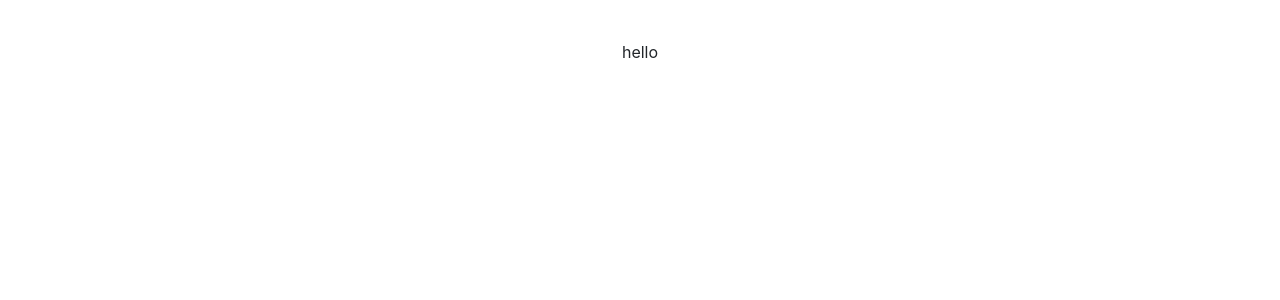
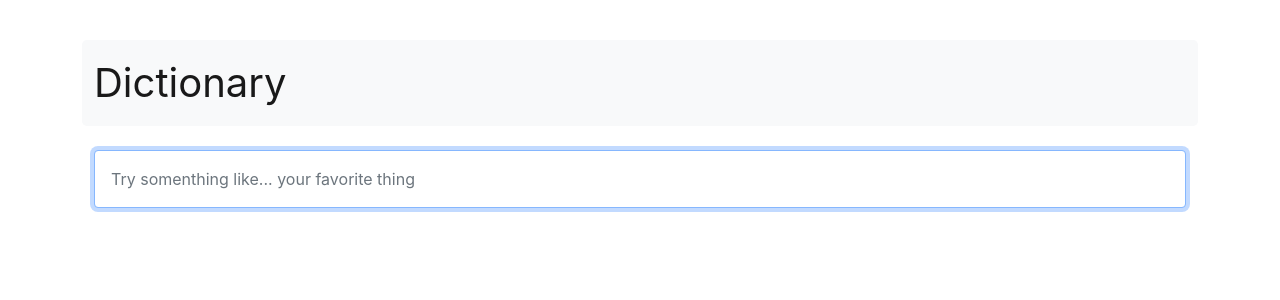
Before and after one commit to casnafu/dictionary-react, a React (Create React App) app: page / in a window 1280 px wide. Shown: the top 300 px of the page. Built offline with nearby package versions, Linux system fonts and the light colour scheme.

Commit message:
add search form component

```diff
--- a/src/App.js
+++ b/src/App.js
@@ -1,11 +1,21 @@
+import Search from './Search';
 import './App.css';
 
 function App() {
   return (
     <div className="App">
-      <header className="header">
-        hello
+      <header className="Header container">
+        <nav className="navbar navbar-light bg-light rounded-3">
+          <div className="container-fluid">
+            <a className="navbar-brand fs-1 text" href="/">Dictionary</a>
+          </div>
+        </nav>
       </header>
+      <main>
+        <div className="container">
+          <Search />
+        </div>
+      </main>
     </div>
   );
 }
--- /dev/null
+++ b/src/Search.js
@@ -0,0 +1,30 @@
+import React, { useState } from "react";
+
+function Search() {
+    const [keyword, setKeyword] = useState(null);
+
+    function trackSearch(event) {
+        event.preventDefault();
+        console.log(keyword)
+    }
+
+    function trackKeyword(event) {
+        setKeyword(event.target.value);
+    }
+
+    return (
+        <div className="Search">
+            <form className="container-fluid" onSubmit={trackSearch}>
+                <input
+                    className="form-control search-input p-3 my-4"
+                    placeholder="Try somenthing like... your favorite thing"
+                    type="search"
+                    autoFocus="on"
+                    onChange={trackKeyword}
+                />
+            </form>
+        </div>
+    )
+}
+
+export default Search;
```
